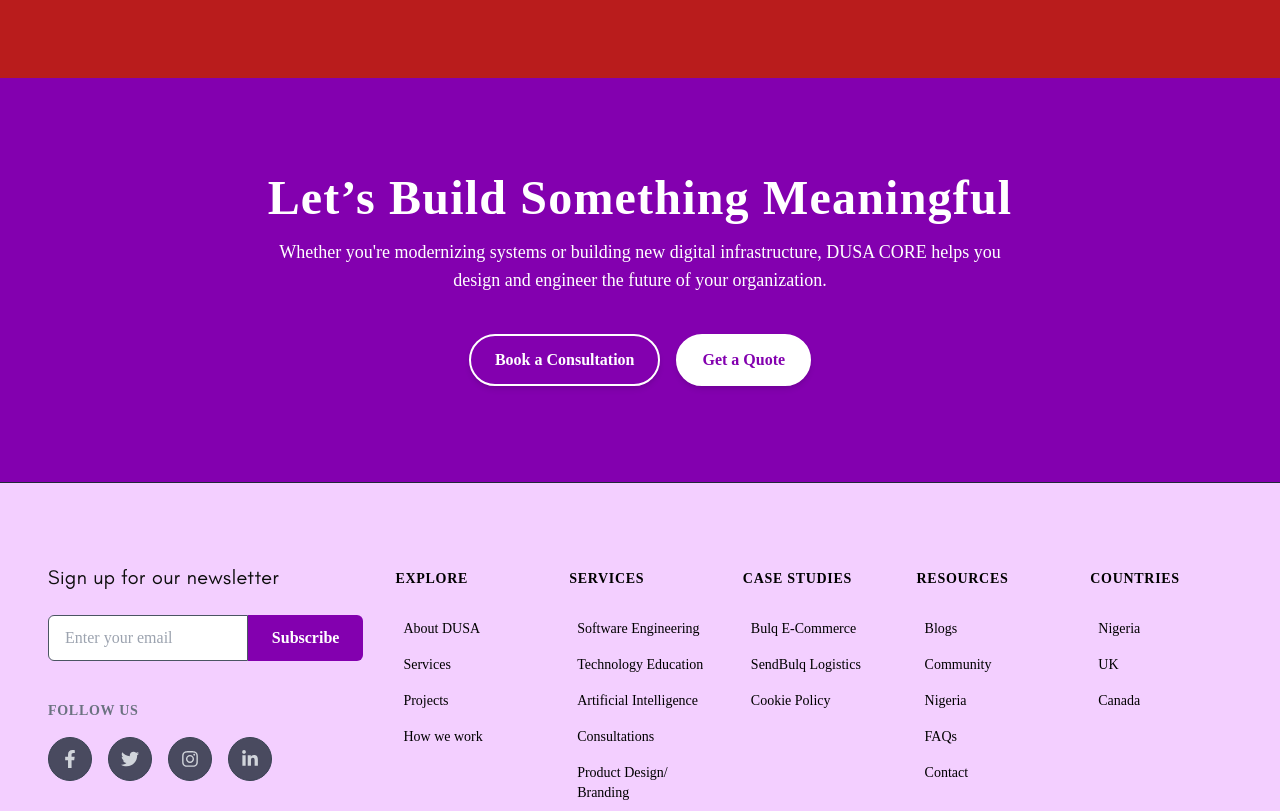
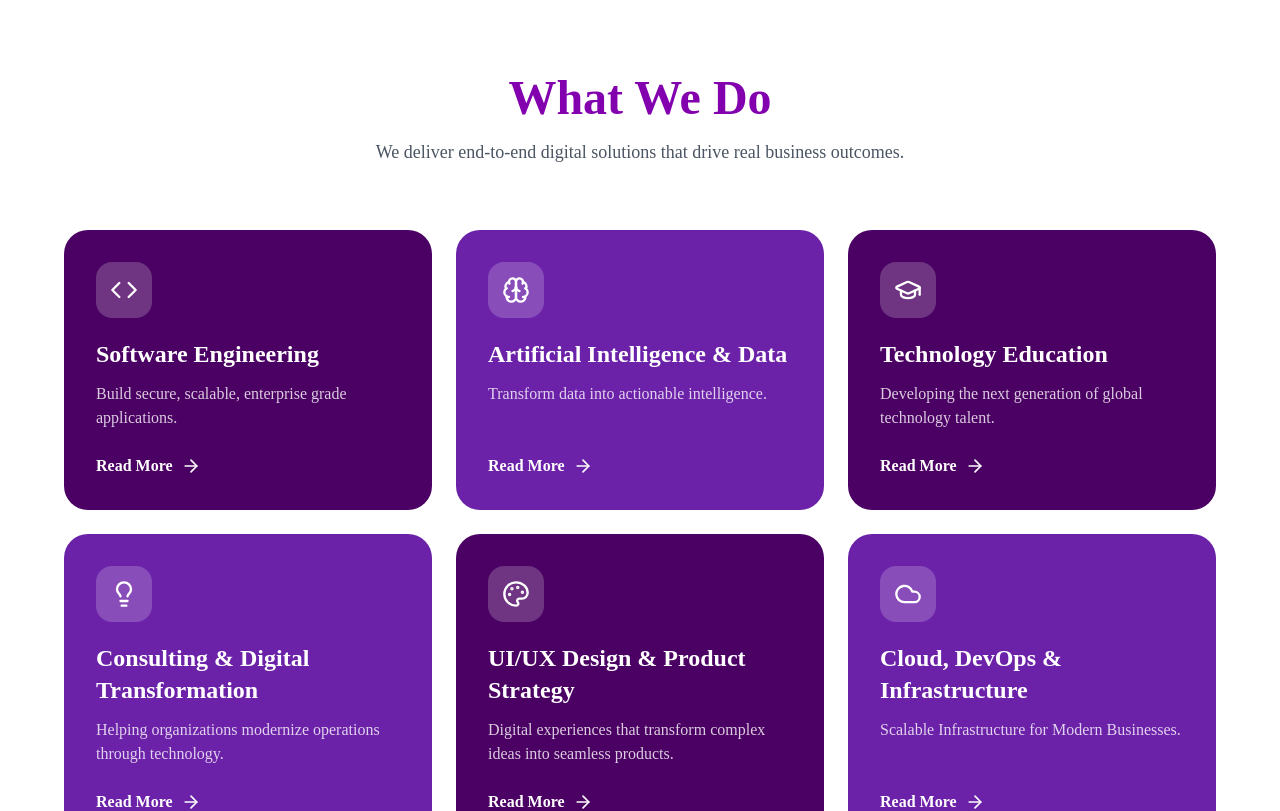
Before and after one commit to Bulqs/dusacore_website, a Next.js app: page /aboutus in a window 1280 px wide. Shown: the part 1720-2531 px from the top of the page. Built offline with nearby package versions, Linux system fonts and the light colour scheme.

Commit message:
what we do section completed

```diff
--- a/app/(pages)/aboutus/page.tsx
+++ b/app/(pages)/aboutus/page.tsx
@@ -7,6 +7,7 @@
 import WhoWeAre from '@/app/components/dusacomponent/dusaaboutuspage/WhoWeAre';
 import OurVision from '@/app/components/dusacomponent/dusaaboutuspage/OurVision';
 import OurMission from '@/app/components/dusacomponent/dusaaboutuspage/OurMission';
+import WhatWeDo from '@/app/components/dusacomponent/dusaaboutuspage/WhatWeDo';
 import Footer from '@/app/components/newlandingpage/Footer';
 
 export default function AboutUsPage() {
@@ -38,6 +39,8 @@
 
             <OurMission />
 
+            <WhatWeDo />
+
             <Footer />
         </div>
     );
--- /dev/null
+++ b/app/components/dusacomponent/Card.tsx
@@ -0,0 +1,36 @@
+import React from 'react';
+import { ArrowRight, LucideIcon } from 'lucide-react';
+
+interface CardProps {
+    icon: LucideIcon;
+    title: string;
+    description: string;
+    readMoreHref: string;
+    bgColor: string;
+}
+
+export default function Card({ icon: Icon, title, description, readMoreHref, bgColor }: CardProps) {
+    return (
+        <div
+            className="p-6 sm:p-8 rounded-3xl flex flex-col items-start text-left"
+            style={{ backgroundColor: bgColor }}
+        >
+            <div className="w-14 h-14 rounded-2xl flex items-center justify-center mb-5 bg-white/20">
+                <Icon className="w-7 h-7 text-white" />
+            </div>
+            <h4 className="text-xl sm:text-2xl font-bold text-white mb-3">
+                {title}
+            </h4>
+            <p className="text-white/80 text-sm sm:text-base leading-relaxed mb-6">
+                {description}
+            </p>
+            <a
+                href={readMoreHref}
+                className="mt-auto inline-flex items-center gap-2 text-white font-semibold hover:opacity-80 transition-opacity"
+            >
+                Read More
+                <ArrowRight className="w-5 h-5" />
+            </a>
+        </div>
+    );
+}
--- /dev/null
+++ b/app/components/dusacomponent/dusaaboutuspage/WhatWeDo.tsx
@@ -0,0 +1,77 @@
+import React from 'react';
+import { Code, Brain, GraduationCap, Lightbulb, Palette, Cloud } from 'lucide-react';
+import Card from '@/app/components/dusacomponent/Card';
+
+const cards = [
+    {
+        icon: Code,
+        title: "Software Engineering",
+        description: "Build secure, scalable, enterprise grade applications.",
+        readMoreHref: "/services",
+        bgColor: "#4B0163"
+    },
+    {
+        icon: Brain,
+        title: "Artificial Intelligence & Data",
+        description: "Transform data into actionable intelligence.",
+        readMoreHref: "/services",
+        bgColor: "#6B21A8"
+    },
+    {
+        icon: GraduationCap,
+        title: "Technology Education",
+        description: "Developing the next generation of global technology talent.",
+        readMoreHref: "/services",
+        bgColor: "#4B0163"
+    },
+    {
+        icon: Lightbulb,
+        title: "Consulting & Digital Transformation",
+        description: "Helping organizations modernize operations through technology.",
+        readMoreHref: "/services",
+        bgColor: "#6B21A8"
+    },
+    {
+        icon: Palette,
+        title: "UI/UX Design & Product Strategy",
+        description: "Digital experiences that transform complex ideas into seamless products.",
+        readMoreHref: "/services",
+        bgColor: "#4B0163"
+    },
+    {
+        icon: Cloud,
+        title: "Cloud, DevOps & Infrastructure",
+        description: "Scalable Infrastructure for Modern Businesses.",
+        readMoreHref: "/services",
+        bgColor: "#6B21A8"
+    },
+];
+
+export default function WhatWeDo() {
+    return (
+        <section className="w-full bg-white py-12 sm:py-16 lg:py-24 px-4 sm:px-6 lg:px-8">
+            <div className="max-w-6xl mx-auto">
+                <div className="text-center mb-12 sm:mb-16">
+                    <h3 className="text-3xl sm:text-4xl md:text-5xl font-extrabold text-appTitleBgColor mb-4">
+                        What <span className="text-appBanner">We Do</span>
+                    </h3>
+                    <p className="text-gray-600 text-sm sm:text-base md:text-lg max-w-2xl mx-auto">
+                        We deliver end-to-end digital solutions that drive real business outcomes.
+                    </p>
+                </div>
+                <div className="grid grid-cols-1 sm:grid-cols-2 lg:grid-cols-3 gap-6">
+                    {cards.map((card, index) => (
+                        <Card
+                            key={index}
+                            icon={card.icon}
+                            title={card.title}
+                            description={card.description}
+                            readMoreHref={card.readMoreHref}
+                            bgColor={card.bgColor}
+                        />
+                    ))}
+                </div>
+            </div>
+        </section>
+    );
+}
```
